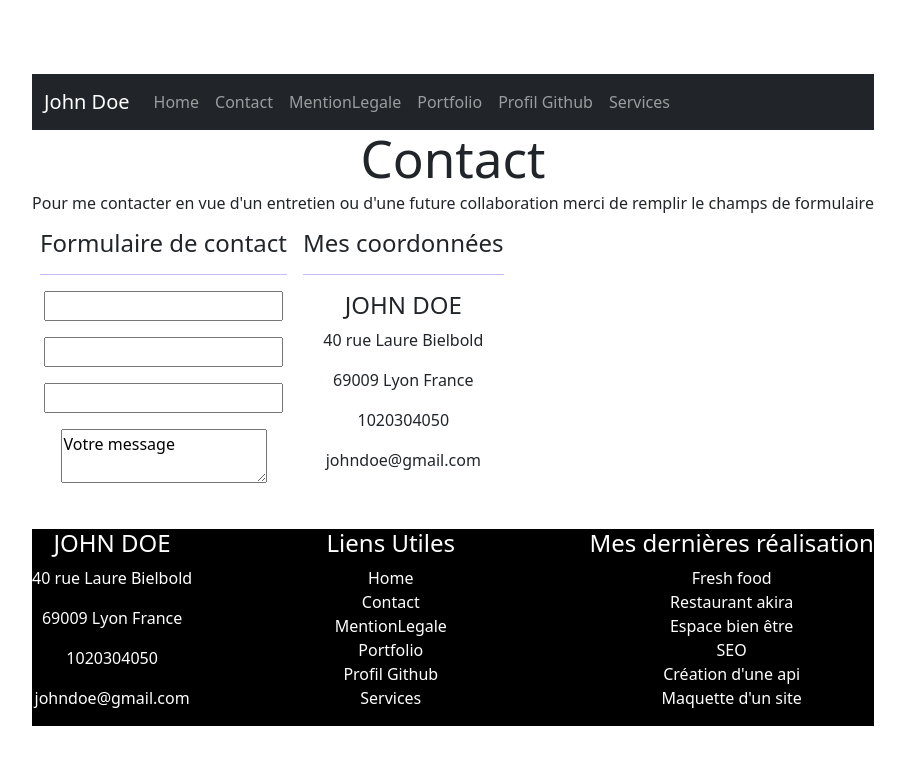
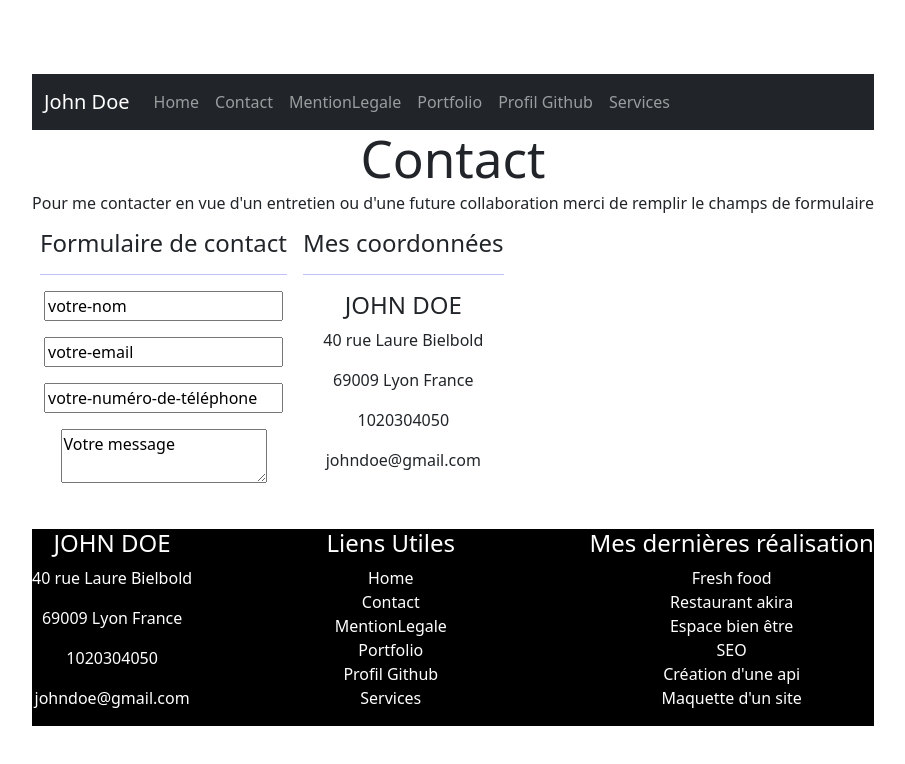
Before and after one commit to kheiraouici/portfolio-cef, a React (Vite) app: page /Contact in a window 1280 px wide. Shown: the top 764 px of the page, without its empty margins (187-1092 px from the left). Built offline with nearby package versions, Linux system fonts and the light colour scheme.

Commit message:
fin structure

```diff
--- a/src/Pages/Contact.jsx
+++ b/src/Pages/Contact.jsx
@@ -14,9 +14,9 @@ const Conct =()=>{
     <h4>Formulaire de contact</h4>
     <hr />
   <form action="#">
-   <p> <input type="Votre-nom"  /></p>
-   <p> <input type="votre-Email" /></p>
-   <p> <input type="Votre numéro de téléphone" /></p>
+   <p> <input type="Votre-nom" value="votre-nom" /></p>
+   <p> <input type="votre-Email" value="votre-email" /></p>
+   <p> <input type="Votre numéro de téléphone" value="votre-numéro-de-téléphone" /></p>
    <p><textarea name="votre-message" id="">Votre message</textarea></p>
 
   </form>
--- a/src/Pages/Home.jsx
+++ b/src/Pages/Home.jsx
@@ -9,13 +9,13 @@ const Home = ()=> {
       <h1>Bonjour je suis JOHN DOE</h1>
       <h2>Développeur web full stack</h2>
       <article>
-        <img className="feature" src="banner" alt="ordinateur" />
+        <img className="feature" src="./assets/images/hero-bg.jpg" alt="ordinateur" />
       </article>
      </div>
    <div className="left">
    <div class="p-2 bd-highlight"> <hr />
       <article>
-        <img src="./asset/images" alt="" />
+        <img src="./assets/images/john-doe.jpg" alt="" />
         <h2>à propos de moi</h2>
         <p>Lorem ipsum dolor, sit amet consectetur adipisicing elit. Aspernatur explicabo facilis accusamus velit quidem laboriosam labore autem eaque distinctio, blanditiis iure
            excepturi laborum nostrum ad deleniti ullam cumque, sapiente unde?
--- a/src/Pages/Portfolio.jsx
+++ b/src/Pages/Portfolio.jsx
@@ -7,21 +7,21 @@ const Realisation =() => {
      <h3>Voici quelques unes de mes créations</h3>
      <div class="d-flex flex-row bd-highlight mb-3">
   <div class="p-2 bd-highlight">
-    <img src="./assets/images/" alt="" />
+    <img src="./assets/images/portfolio/fresh-food.jpg" alt="fruits-legumes" />
     <h4>Fresh food</h4>
     <h6>Site de vente de produits frais</h6>
     <button>Voir le site</button>
     <span>site réalisé avec PHP et MYQSL</span>
     </div>
   <div class="p-2 bd-highlight">
-  <img src="./assets/Images/restaurant-japonais" alt="cuisine-asiatique" />
+  <img src="./assets/Images/Portfolio/restaurant-japonais" alt="cuisine-asiatique" />
     <h4>Restaurant Akira</h4>
     <h6>Site de vente de produits frais</h6>
     <button>Voir le site</button>
     <span>site réalisé avec wordpress</span>
   </div>
   <div class="p-2 bd-highlight">
-  <img src="" alt="" />
+  <img src="./assets/images/portfolio/espace-bien-etre" alt="statue-galets" />
     <h4>Espace bien être</h4>
     <h6>Site de vente de produits frais</h6>
     <button>Voir le site</button>
@@ -30,21 +30,21 @@ const Realisation =() => {
 </div>
 <div class="d-flex flex-row bd-highlight mb-3">
   <div class="p-2 bd-highlight">
-    <img src="" alt="" />
+    <img src="./assets/images/portfolio/seo.jpg" alt="ecran" />
     <h4>SEO</h4>
     <h6>Amélioration du référencement d'un site e-commerce</h6>
     <button>Voir le site</button>
     <span>utilisation des outils SEO</span>
     </div>
   <div class="p-2 bd-highlight">
-  <img src="" alt="" />
+  <img src="./assets/images/portfolio/coder.jpg" alt="ecran-calcul" />
     <h4>Création d'une API</h4>
     <h6>Création d'une API RESTFULL publique</h6>
     <button>Voir le site</button>
     <span>PHP -SYMPHONY</span>
   </div>
   <div class="p-2 bd-highlight">
-  <img src="" alt="" />
+  <img src="./assets/images/portfolio/screen.jpg" alt="ecran" />
     <h4>Maquette d'un site web</h4>
     <h6>Création du prototype d'un site</h6>
     <button>Voir le site</button>
--- a/src/Pages/ProfilGithub.jsx
+++ b/src/Pages/ProfilGithub.jsx
@@ -13,7 +13,7 @@ const Profilgit =()=>{
   <hr />
   <img src="./assets/images/banners.jpg" alt="" />
  <hr />
- <a href="www.google.map"><img src="" alt="" /></a>
+ <a href="www.google.map"><img src="www.google.maps" alt="" /></a>
  <hr />
  <p>As we all know,John DOE's identity is unknow.I just wanted to contribute without being know</p>
   <hr />
```
